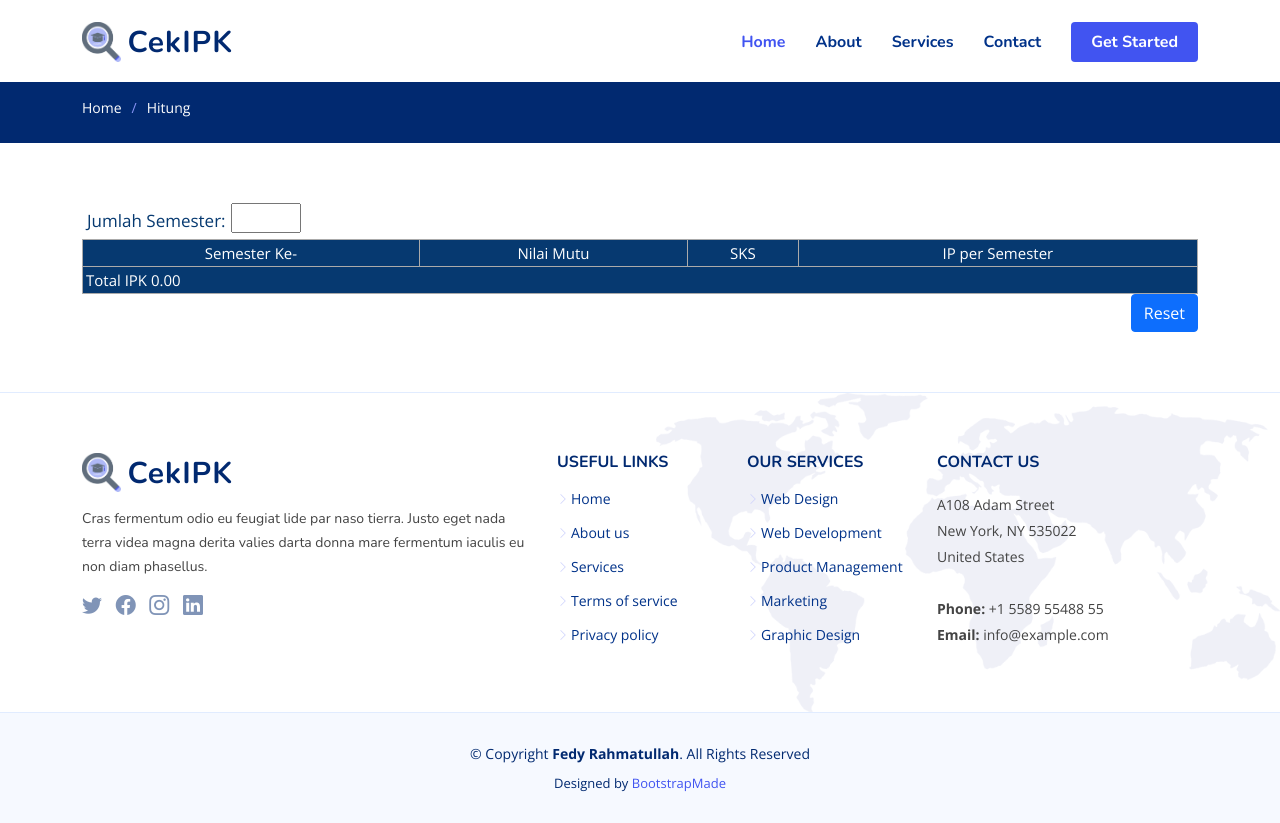
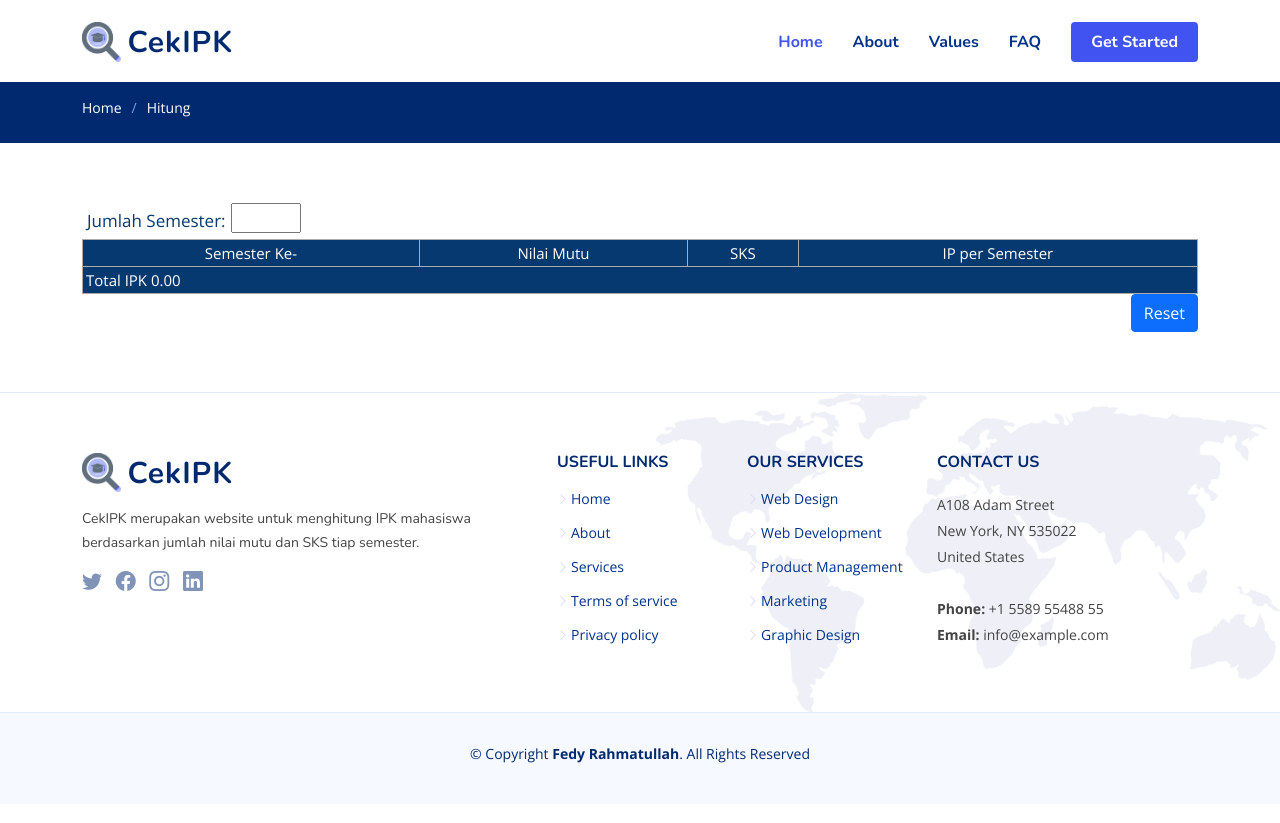
Before and after one commit to fedyrahmatullah/cekipk, a PHP site: page /hasil.php in a window 1280 px wide. After the commit the page ends 763 px from the top, so only its background shows below. Run offline with PHP 8.4, Linux system fonts and the light colour scheme; data that the repository does not hold is empty.

Commit message:
editted and update (new vers)

```diff
--- a/footer.php
+++ b/footer.php
@@ -24,7 +24,7 @@
           <img src="assets/img/favicon.png" alt="">
           <span>CekIPK</span>
         </a>
-        <p>Cras fermentum odio eu feugiat lide par naso tierra. Justo eget nada terra videa magna derita valies darta donna mare fermentum iaculis eu non diam phasellus.</p>
+        <p>CekIPK merupakan website untuk menghitung IPK mahasiswa berdasarkan jumlah nilai mutu dan SKS tiap semester.</p>
         <div class="social-links mt-3">
           <a href="#" class="twitter"><i class="bi bi-twitter"></i></a>
           <a href="#" class="facebook"><i class="bi bi-facebook"></i></a>
@@ -36,8 +36,8 @@
       <div class="col-lg-2 col-6 footer-links">
         <h4>Useful Links</h4>
         <ul>
-          <li><i class="bi bi-chevron-right"></i> <a href="#">Home</a></li>
-          <li><i class="bi bi-chevron-right"></i> <a href="#">About us</a></li>
+          <li><i class="bi bi-chevron-right"></i> <a href="index.php">Home</a></li>
+          <li><i class="bi bi-chevron-right"></i> <a href="#about">About</a></li>
           <li><i class="bi bi-chevron-right"></i> <a href="#">Services</a></li>
           <li><i class="bi bi-chevron-right"></i> <a href="#">Terms of service</a></li>
           <li><i class="bi bi-chevron-right"></i> <a href="#">Privacy policy</a></li>
@@ -80,7 +80,7 @@
     <!-- You can delete the links only if you purchased the pro version. -->
     <!-- Licensing information: https://bootstrapmade.com/license/ -->
     <!-- Purchase the pro version with working PHP/AJAX contact form: https://bootstrapmade.com/flexstart-bootstrap-startup-template/ -->
-    Designed by <a href="https://bootstrapmade.com/">BootstrapMade</a>
+    <!-- Designed by <a href="https://bootstrapmade.com/">BootstrapMade</a> -->
   </div>
 </div>
 </footer>
--- a/header.php
+++ b/header.php
@@ -51,7 +51,7 @@
         <ul>
           <li><a class="nav-link scrollto active" href="index.php">Home</a></li>
           <li><a class="nav-link scrollto" href="#about">About</a></li>
-          <li><a class="nav-link scrollto" href="#services">Services</a></li>
+          <li><a class="nav-link scrollto" href="#values">Values</a></li>
           <!-- <li><a class="nav-link scrollto" href="#portfolio">Portfolio</a></li>
           <li><a class="nav-link scrollto" href="#team">Team</a></li>
           <li><a href="blog.html">Blog</a></li>
@@ -72,8 +72,8 @@
               <li><a href="#">Drop Down 4</a></li>
             </ul>
           </li> -->
-          <li><a class="nav-link scrollto" href="#contact">Contact</a></li>
-          <li><a class="getstarted scrollto" href="#about">Get Started</a></li>
+          <li><a class="nav-link scrollto" href="#faq">FAQ</a></li>
+          <li><a class="getstarted scrollto" href="hitung.php">Get Started</a></li>
         </ul>
         <i class="bi bi-list mobile-nav-toggle"></i>
       </nav><!-- .navbar -->
```
Also changed, not shown: index.php (+53 -38 lines), assets/img/khs.png (added).
